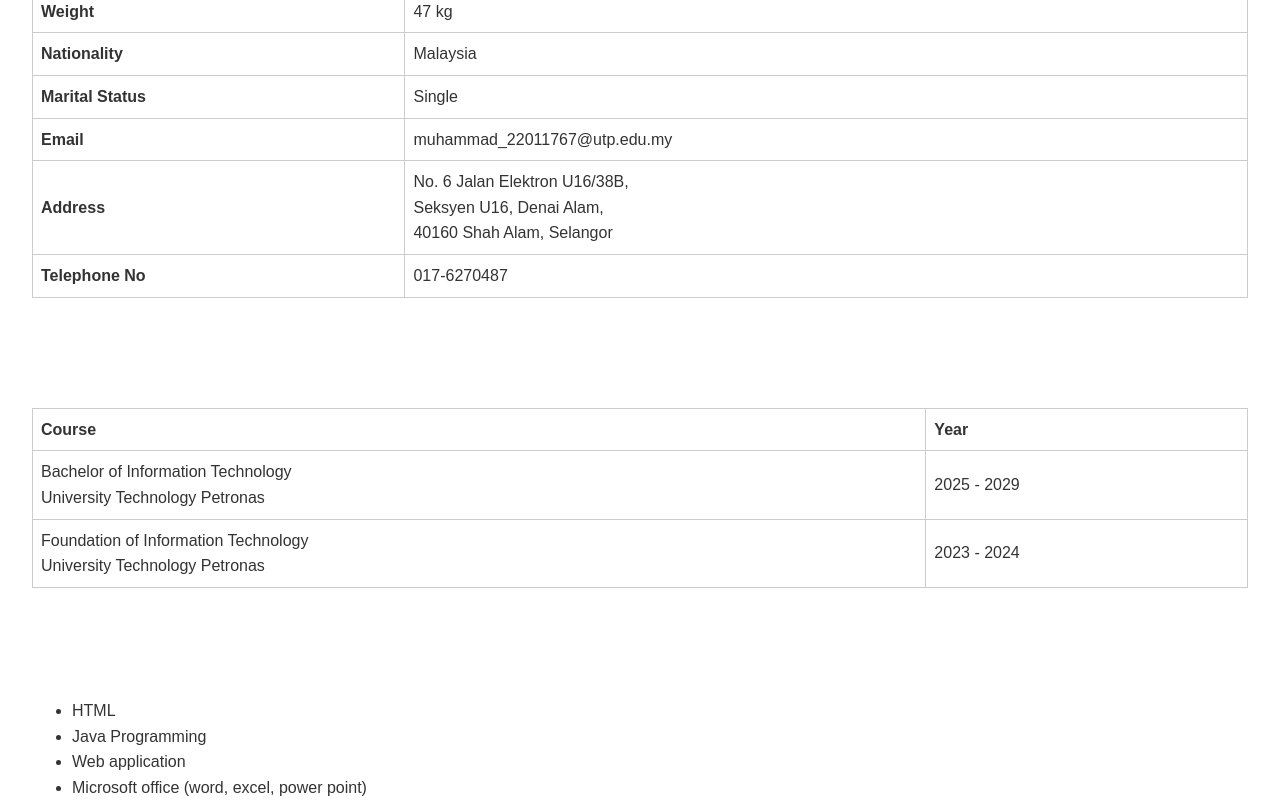
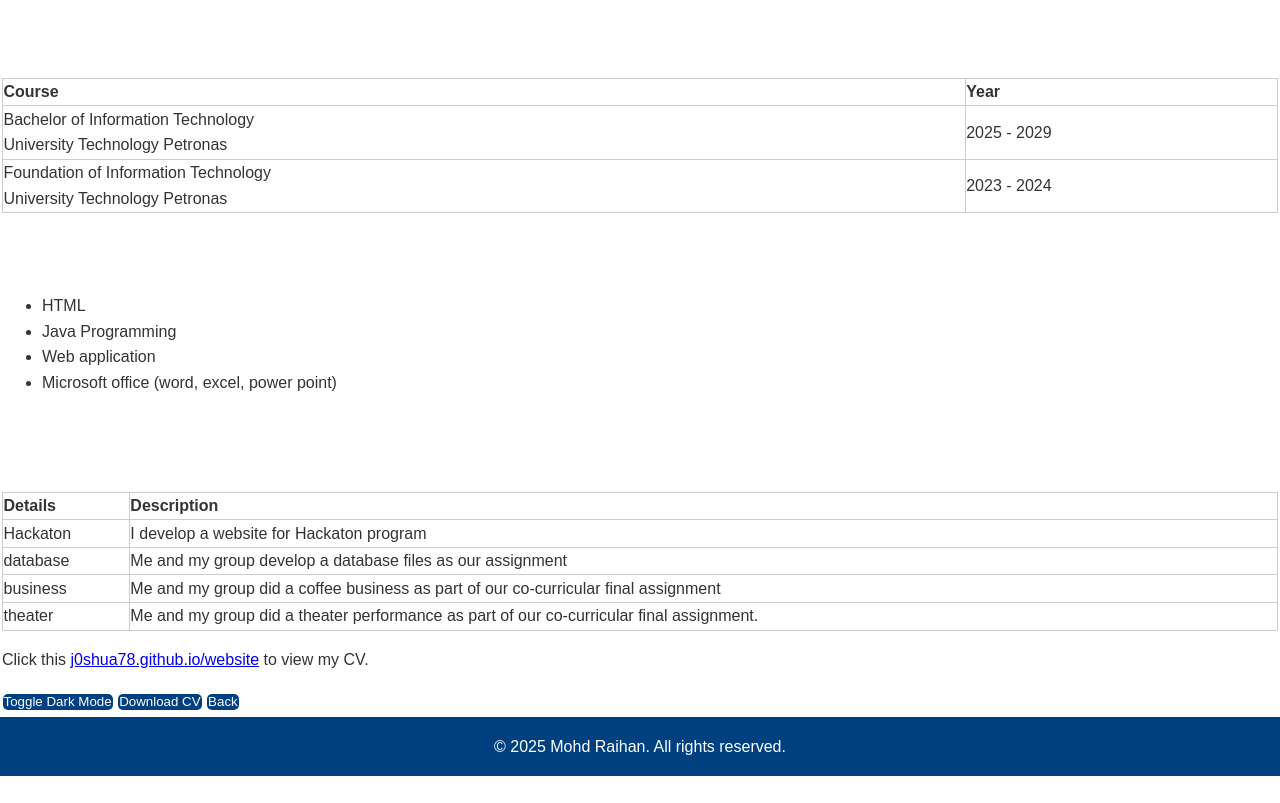
Before and after one commit to J0shua78/website, a plain HTML site: page index.html in a window 1280 px wide. Shown: the part 903-1706 px from the top of the page. After the commit the page ends 1679 px from the top, so only its background shows below. Drawn offline with Linux system fonts and the light colour scheme.

Commit message:
Update REM to PX style.css

```diff
--- a/css/style.css
+++ b/css/style.css
@@ -11,7 +11,7 @@ body {
 header, nav, footer {
   background-color: #004080;
   color: white;
-  padding: 1rem;
+  padding: 1px;
   text-align: center;
 }
 
@@ -20,7 +20,7 @@ nav ul {
   padding: 0;
   display: flex;
   justify-content: center;
-  gap: 1rem;
+  gap: 1px;
 }
 
 nav ul li a {
@@ -37,7 +37,7 @@ h2 {
 }
 
 section {
-  padding: 1rem 2rem;
+  padding: 1px 2px;
 }
 
 .profile-img {
@@ -50,18 +50,18 @@ section {
 table {
   width: 100%;
   border-collapse: collapse;
-  margin-top: 1rem;
+  margin-top: 1px;
 }
 
 table, th, td {
   border: 1px solid #ccc;
-  padding: 0.5rem;
+  padding: 0.5px;
   text-align: left;
 }
 
 button {
-  margin: 0.5rem;
-  padding: 0.5rem 1rem;
+  margin: 0.5px;
+  padding: 0.5px 1px;
   background-color: #004080;
   color: white;
   border: none;
@@ -74,7 +74,7 @@ button:hover {
 }
 
 footer {
-  margin-top: 2rem;
+  margin-top: 2px;
 }
 
 
```
